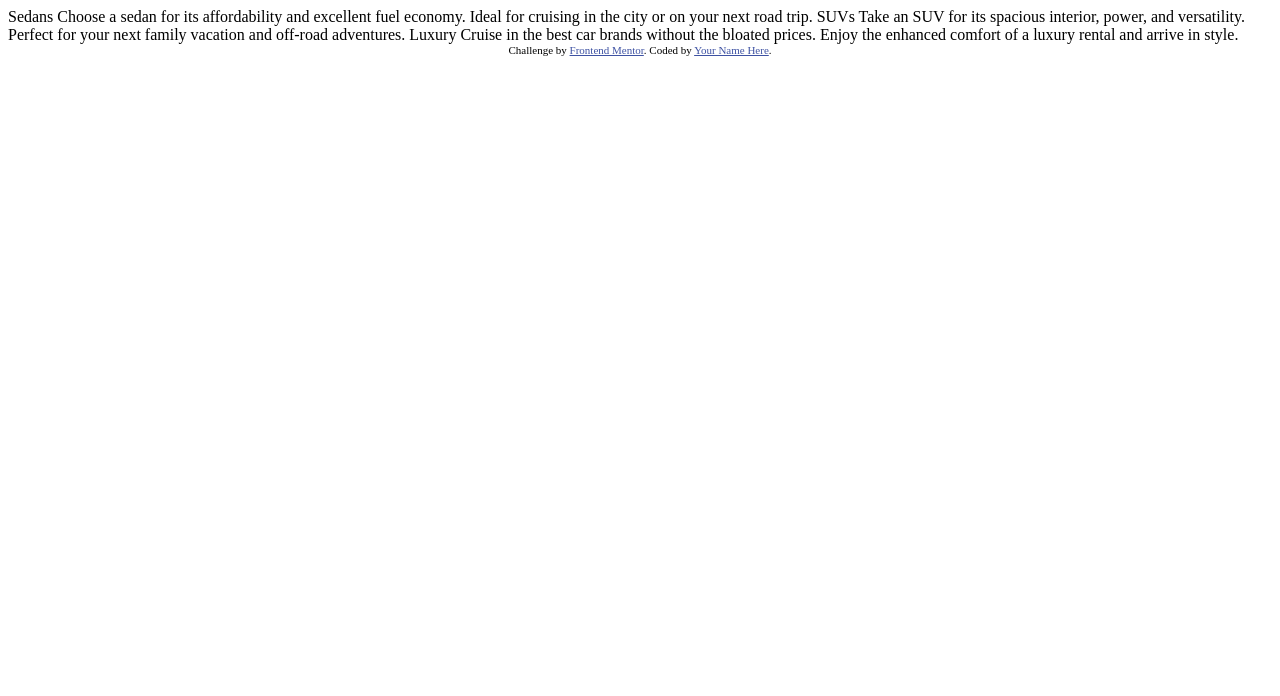
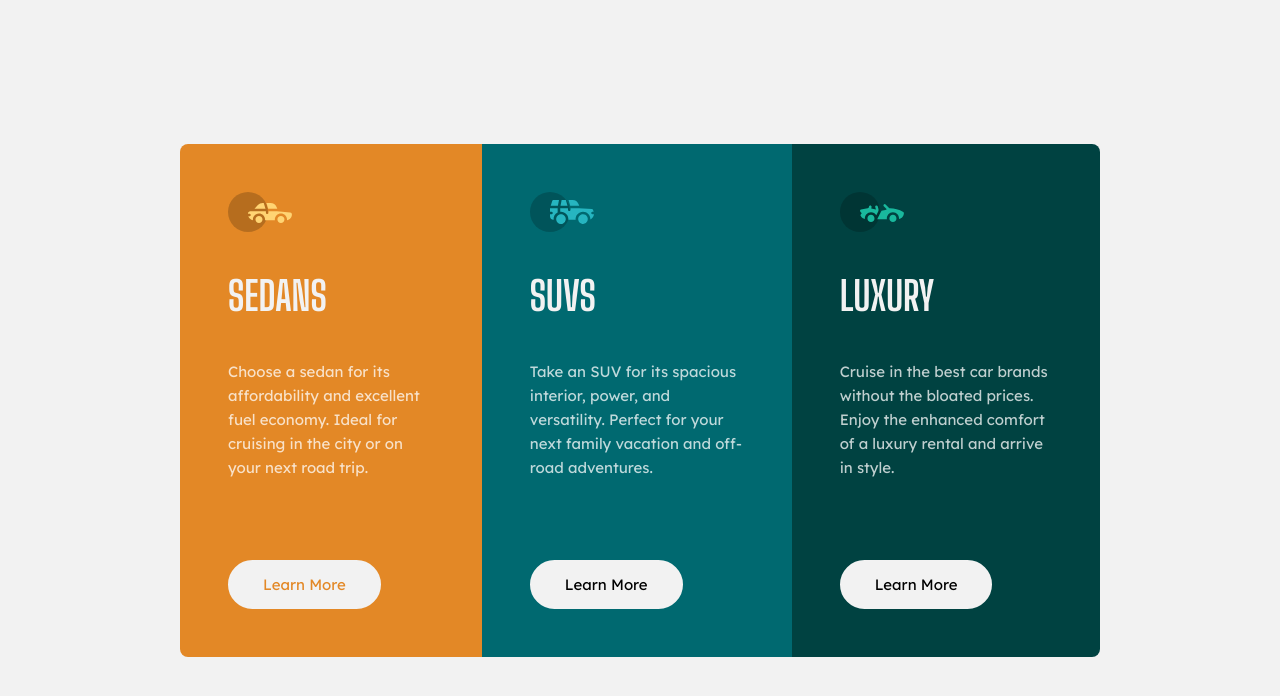
Before and after one commit to diegopereira0/3-column-preview-card-component, a plain HTML site: page index.html in a window 1280 px wide. Drawn offline with Linux system fonts and the light colour scheme.

Commit message:
ajustes no readme e criação de estilos css

```diff
--- a/index.html
+++ b/index.html
@@ -1,36 +1,45 @@
 <!DOCTYPE html>
 <html lang="en">
+
 <head>
   <meta charset="UTF-8">
-  <meta name="viewport" content="width=device-width, initial-scale=1.0"> <!-- displays site properly based on user's device -->
-
+  <meta name="viewport" content="width=device-width, initial-scale=1.0">
   <link rel="icon" type="image/png" sizes="32x32" href="./images/favicon-32x32.png">
 
+  <link rel="preconnect" href="https://fonts.googleapis.com">
+  <link rel="preconnect" href="https://fonts.gstatic.com" crossorigin>
+  <link href="https://fonts.googleapis.com/css2?family=Big+Shoulders+Display:wght@700&family=Lexend+Deca&display=swap" rel="stylesheet">
+  <link rel="stylesheet" href="./style.css">
+
   <title>Frontend Mentor | 3-column preview card component</title>
+</head>
 
-  <!-- Feel free to remove these styles or customise in your own stylesheet 👍 -->
-  <style>
-    .attribution { font-size: 11px; text-align: center; }
-    .attribution a { color: hsl(228, 45%, 44%); }
-  </style>
-</head>
 <body>
+  <main>
+    <div>
+      <img src="./images/icon-sedans.svg" alt="Sedans icon">
+      <h3>Sedans</h3>
+      <p>Choose a sedan for its affordability and excellent fuel economy. Ideal for cruising in the city
+        or on your next road trip.</p>
+      <a href="./">Learn More</a>
+    </div>
 
-  Sedans
-  Choose a sedan for its affordability and excellent fuel economy. Ideal for cruising in the city
-  or on your next road trip.
+    <div>
+      <img src="./images/icon-suvs.svg" alt="SUVs icon">
+      <h3>SUVs</h3>
+      <p>Take an SUV for its spacious interior, power, and versatility. Perfect for your next family vacation
+        and off-road adventures.</p>
+      <a href="./">Learn More</a>
+    </div>
 
-  SUVs
-  Take an SUV for its spacious interior, power, and versatility. Perfect for your next family vacation
-  and off-road adventures.
+    <div>
+      <img src="./images/icon-luxury.svg" alt="Luxury icon">
+      <h3>Luxury</h3>
+      <p>Cruise in the best car brands without the bloated prices. Enjoy the enhanced comfort of a luxury
+        rental and arrive in style.</p>
+      <a href="./">Learn More</a>
+    </div>
+  </main>
+</body>
 
-  Luxury
-  Cruise in the best car brands without the bloated prices. Enjoy the enhanced comfort of a luxury
-  rental and arrive in style.
-
-  <div class="attribution">
-    Challenge by <a href="https://www.frontendmentor.io?ref=challenge" target="_blank">Frontend Mentor</a>.
-    Coded by <a href="#">Your Name Here</a>.
-  </div>
-</body>
 </html>
--- /dev/null
+++ b/style.css
@@ -0,0 +1,108 @@
+* {
+  margin: 0;
+  padding: 0;
+  box-sizing: border-box;
+}
+
+html {
+  font-size: 62.5%;
+}
+
+body {
+  font-family: "Lexend Deca", sans-serif;
+  font-size: 1.5rem;
+  font-weight: 400;
+  background-color: hsl(0, 0%, 95%);
+  display: flex;
+  justify-content: center;
+  align-items: center;
+  min-height: 100vh;
+  margin: 0 1.6rem;
+}
+
+img {
+  display: block;
+  max-width: 100%;
+  margin-bottom: 4rem;
+}
+
+a {
+  display: inline-block;
+  padding: 1.2rem 3.2rem;
+  border-radius: 40px;
+  text-decoration: none;
+  background-color: hsl(0, 0%, 95%);
+  border: 3px solid hsl(0, 0%, 95%);
+  color: currentColor;
+  transition: 0.3s;
+}
+
+a:hover {
+  color: hsl(0, 0%, 95%);
+  background: none;
+  text-align: center;
+}
+
+p {
+  color: hsla(0, 0%, 100%, 0.75);
+  line-height: 1.6;
+  margin-bottom: 8rem;
+}
+
+main {
+  display: flex;
+  max-width: 92rem;
+  border-radius: 8px;
+}
+
+h3 {
+  font-family: "Big Shoulders Display", cursive;
+  font-size: 4rem;
+  font-weight: 700;
+  text-transform: uppercase;
+  color: hsl(0, 0%, 95%);
+  margin-bottom: 4rem;
+}
+
+main div {
+  padding: 4.8rem;
+}
+
+main div:nth-child(1) {
+  color: hsl(31, 77%, 52%);
+  background-color: hsl(31, 77%, 52%);
+  border-radius: 8px 0 0 8px;
+}
+
+main div:nth-child(2) {
+  background-color: hsl(184, 100%, 22%);
+}
+
+main div:nth-child(3) {
+  background-color: hsl(179, 100%, 13%);
+  border-radius: 0 8px 8px 0;
+}
+
+@media (max-width: 900px) {
+  body {
+    margin-top: 4rem;
+    margin-bottom: 4rem;
+  }
+
+  main {
+    flex-direction: column;
+    max-width: 32.4rem;
+  }
+
+  main div:nth-child(1) {
+    border-radius: 8px 8px 0 0;
+  }
+
+  main div:nth-child(3) {
+    border-radius: 0 0 8px 8px;
+  }
+
+  p {
+    margin-bottom: 3.2rem;
+  }
+}
```
Also changed, not shown: 3-column-preview-card-screenshot.png (added), design/active-states.jpg (deleted), design/desktop-design.jpg (deleted), design/desktop-preview.jpg (deleted), design/mobile-design.jpg (deleted), 3 other files.
